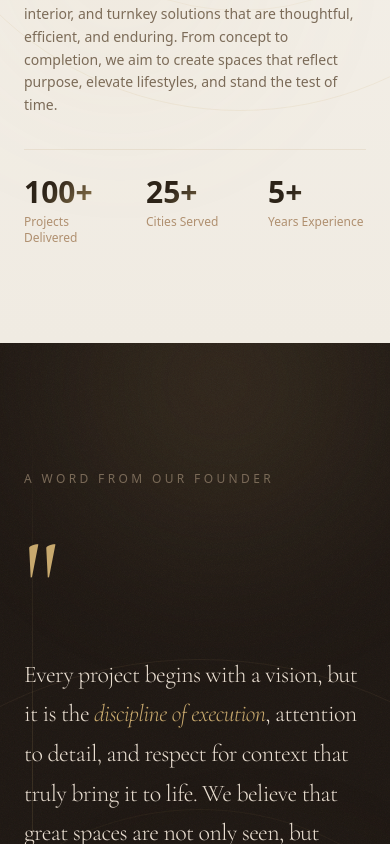
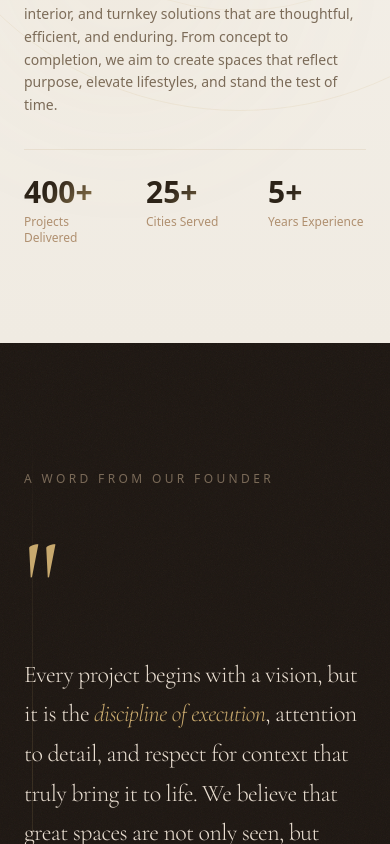
Before and after one commit to Shivastoic/the-willow-casa, a Next.js app: page /about in a window 390 px wide. Shown: the part 3380-4224 px from the top of the page. Built offline with nearby package versions, Linux system fonts and the light colour scheme; a web font is replaced by a local one.

Commit message:
Update index.jsx

```diff
--- a/src/components/about/about-main/index.jsx
+++ b/src/components/about/about-main/index.jsx
@@ -458,7 +458,7 @@ export default function AboutMain() {
                                     className="grid grid-cols-3 gap-6 pt-6 mt-2"
                                     style={{ borderTop: "1px solid #d4c4a855" }}>
                                     {[
-                                        { value: "100+", label: "Projects Delivered" },
+                                        { value: "400+", label: "Projects Delivered" },
                                         { value: "25+", label: "Cities Served" },
                                         { value: "5+", label: "Years Experience" },
                                     ].map((stat, i) => (
@@ -491,7 +491,8 @@ export default function AboutMain() {
                         border: "1px solid rgba(200,169,110,0.08)",
                         bottom: "-350px", left: "-250px",
                         pointerEvents: "none",
-                    }} />
+                    }}
+                    className="hidden lg:block" />
                     <div style={{
                         position: "absolute",
                         width: "600px", height: "600px",
@@ -499,11 +500,12 @@ export default function AboutMain() {
                         border: "1px solid rgba(200,169,110,0.06)",
                         bottom: "-200px", left: "-100px",
                         pointerEvents: "none",
-                    }} />
+                    }}
+                    className="hidden lg:block" />
 
                     {/* Warm amber orbs */}
-                    <motion.div style={{ y: orbY, position: "absolute", top: "-60px", right: "-80px", width: "500px", height: "500px", borderRadius: "50%", background: "radial-gradient(circle, rgba(200,169,110,0.15) 0%, transparent 70%)", filter: "blur(60px)", pointerEvents: "none" }} />
-                    <motion.div style={{ y: orbY, position: "absolute", bottom: "-100px", left: "20%", width: "350px", height: "350px", borderRadius: "50%", background: "radial-gradient(circle, rgba(158,124,90,0.12) 0%, transparent 70%)", filter: "blur(80px)", pointerEvents: "none" }} />
+                    <motion.div className="hidden lg:block" style={{ y: orbY, position: "absolute", top: "-60px", right: "-80px", width: "500px", height: "500px", borderRadius: "50%", background: "radial-gradient(circle, rgba(200,169,110,0.15) 0%, transparent 70%)", filter: "blur(60px)", pointerEvents: "none" }} />
+                    <motion.div className="hidden lg:block" style={{ y: orbY, position: "absolute", bottom: "-100px", left: "20%", width: "350px", height: "350px", borderRadius: "50%", background: "radial-gradient(circle, rgba(158,124,90,0.12) 0%, transparent 70%)", filter: "blur(80px)", pointerEvents: "none" }} />
 
                     {/* Grain overlay */}
                     <div style={{
```
